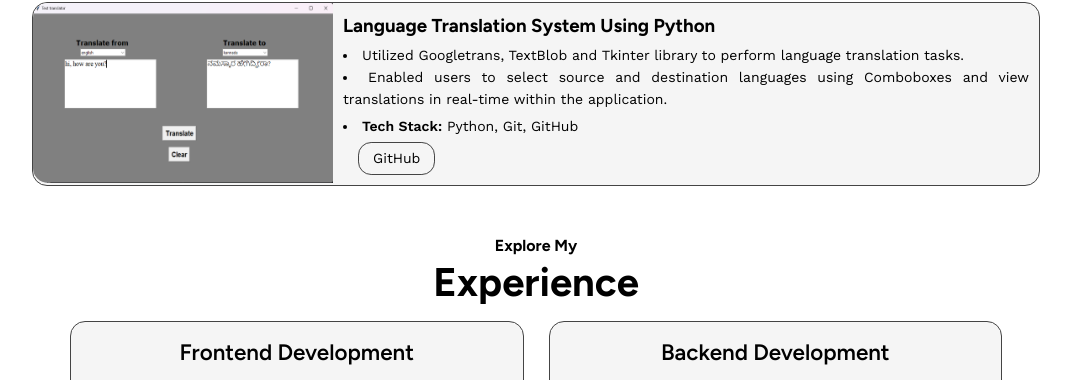
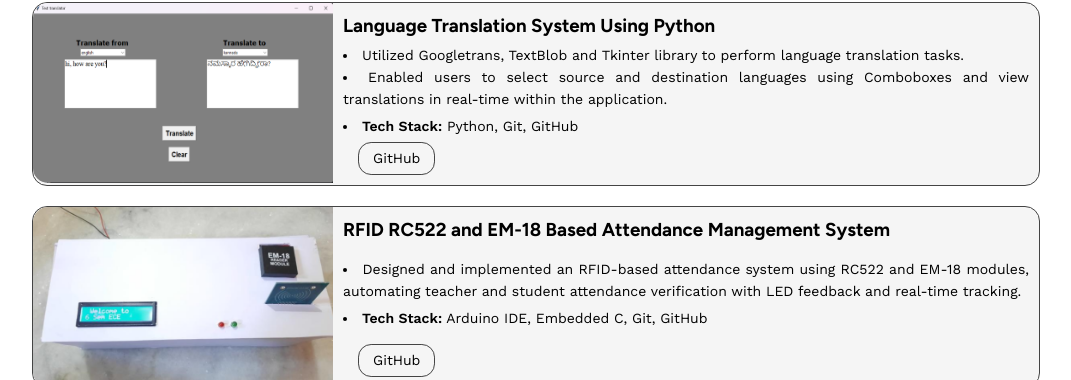
Before and after one commit to SharathM18/Portfolio-Website, a website built with Vite: page index.html in a window 1280 px wide. Shown: the part 979-1359 px from the top of the page, without its empty margins (104-1175 px from the left). Built offline with nearby package versions, Linux system fonts and the light colour scheme.

Commit message:
added Attendance Management System project

```diff
--- a/index.html
+++ b/index.html
@@ -151,7 +151,7 @@
         <!-- project-1 -->
         <div class="project-container">
           <img
-            src="/Output-image.png"
+            src="/Language-Translation.png"
             alt="project_image"
             class="project_image"
           />
@@ -181,6 +181,43 @@
             <div class="project-links">
               <a
                 href="https://github.com/SharathM18/Language-Translation-System-Using-Python.git"
+                target="_blank"
+                ><button class="btn">GitHub</button></a
+              >
+              <!-- <a href="#"><button class="btn">Demo</button></a> -->
+            </div>
+          </div>
+        </div>
+        <!-- project-2  -->
+        <div class="project-container">
+          <img
+            src="/Attendance-Management-System.png"
+            alt="project_image"
+            class="project_image"
+          />
+          <div class="project-info">
+            <div class="project-title">
+              <h3>RFID RC522 and EM-18 Based Attendance Management System</h3>
+            </div>
+            <div class="project-description">
+              <ul>
+                <li>
+                  Designed and implemented an RFID-based attendance system using
+                  RC522 and EM-18 modules, automating teacher and student
+                  attendance verification with LED feedback and real-time
+                  tracking.
+                </li>
+              </ul>
+              <ul>
+                <li>
+                  <span class="tech-stack">Tech Stack:</span> Arduino IDE,
+                  Embedded C, Git, GitHub
+                </li>
+              </ul>
+            </div>
+            <div class="project-links">
+              <a
+                href="https://github.com/SharathM18/RFID-RC522-and-EM-18-Based-Attendance-Management-System.git"
                 target="_blank"
                 ><button class="btn">GitHub</button></a
               >
--- a/styles/components/mobile-nav.css
+++ b/styles/components/mobile-nav.css
@@ -24,7 +24,7 @@
 
 .mobile-nav-link {
   font-family: var(--font-title);
-  font-size: var(--text-sm);
+  font-size: var(--text-base);
 }
 
 .mobile-nav-link:hover {
--- a/styles/components/projects.css
+++ b/styles/components/projects.css
@@ -27,6 +27,7 @@
   border-radius: 15px 15px 0 0;
   width: 100%;
   height: 180px;
+  cursor: pointer;
 }
 
 .project-info {
```
Also changed, not shown: public/Attendance-Management-System.png (added), public/Language-Translation.png (renamed from public/Output-image.png).
